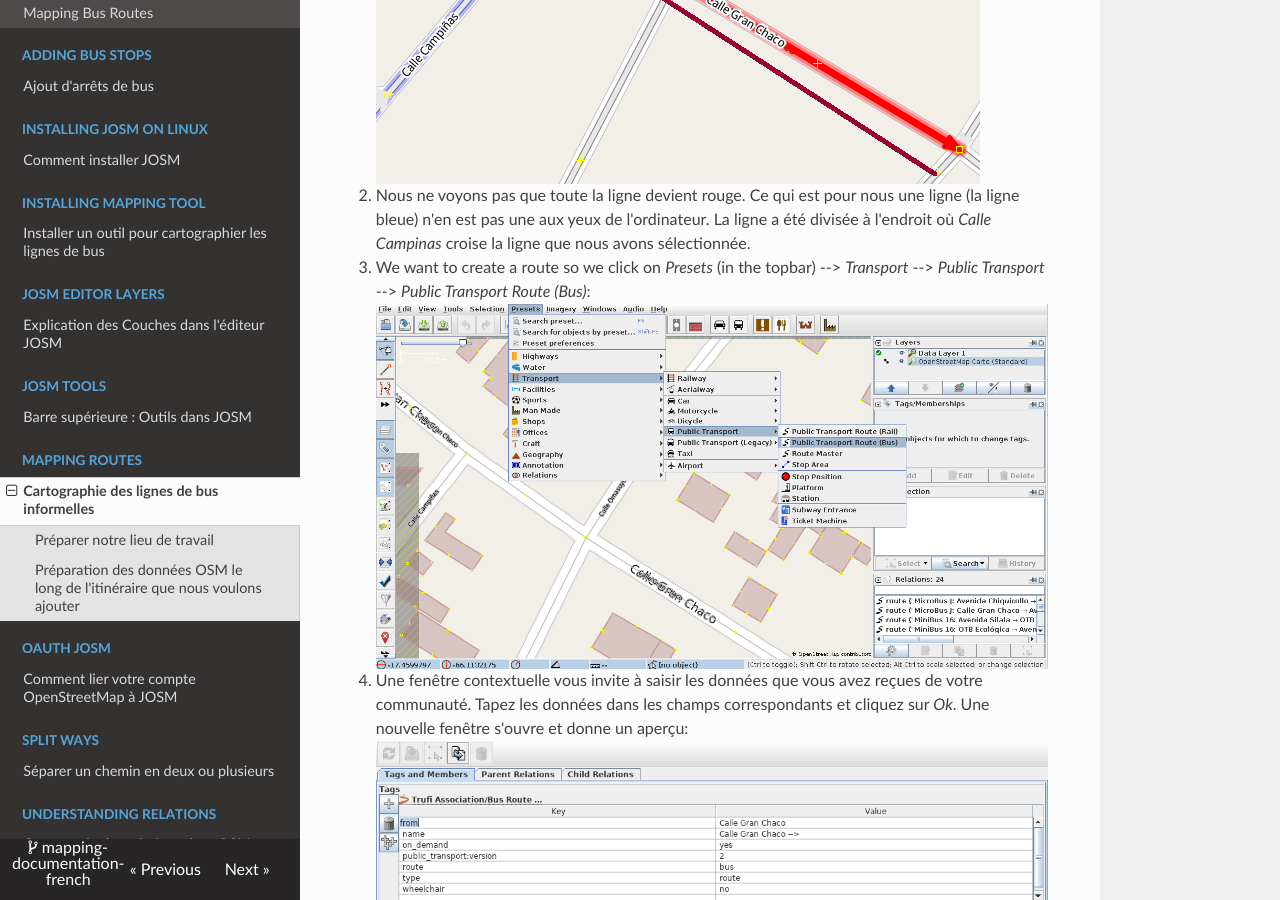
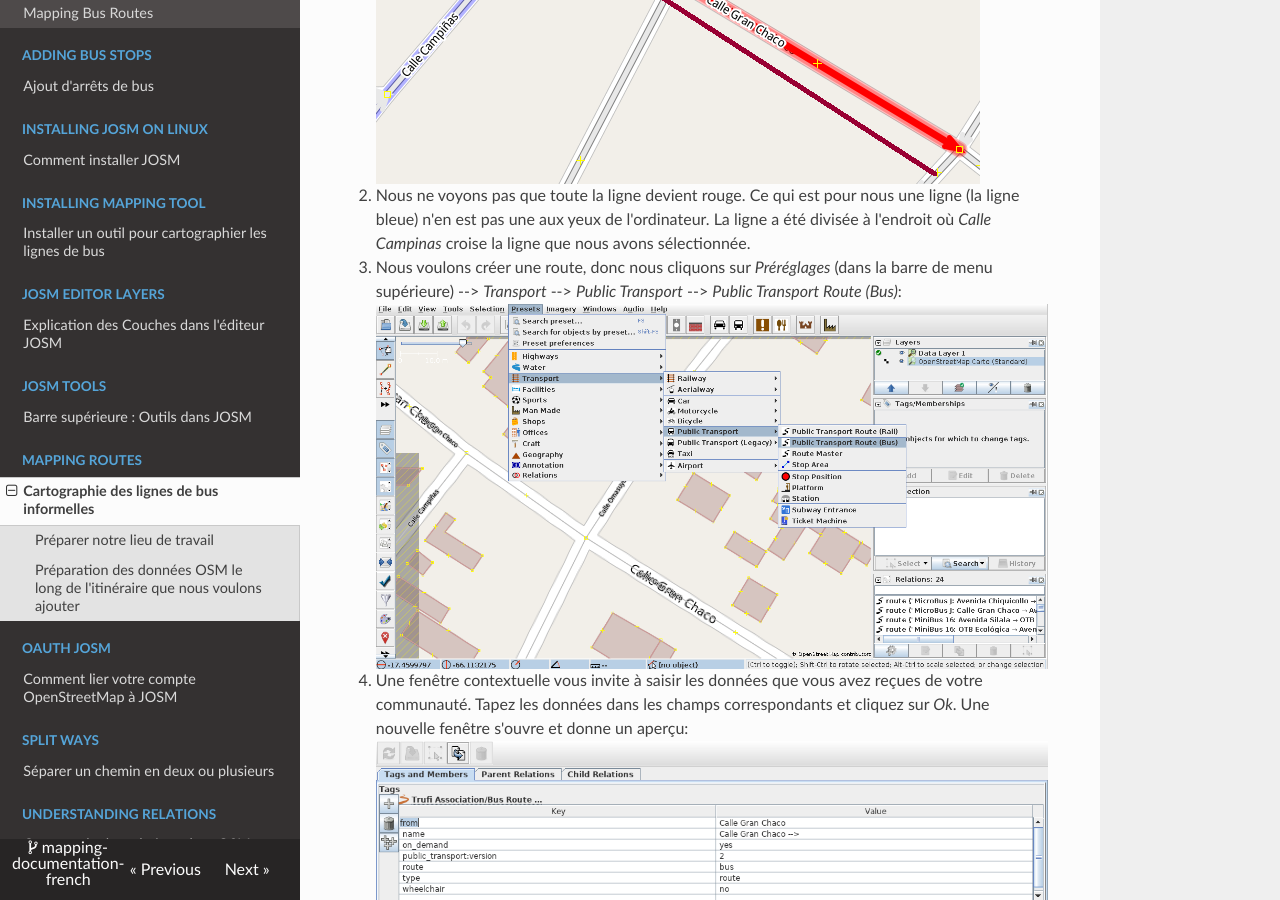
Before and after one commit to trufi-association/mapping-documentation-french, an MkDocs documentation site: the page built from docs/mapping-routes/index.md, in a window 1280 px wide and 900 px high, scrolled down 7719 px. Built offline with MkDocs 1.6.1, drawn with Linux system fonts in a browser that asks for light colours; nearby versions of some CDN libraries.

Commit message:
Translate Title, and some snippets

```diff
--- a/docs/mapping-routes/index.md
+++ b/docs/mapping-routes/index.md
@@ -69,7 +69,7 @@ Appuyez sur ALT+SHIFT+F1 pour arrêter/démarrer automatiquement le télécharge
 
 2. Nous ne voyons pas que toute la ligne devient rouge. Ce qui est pour nous une ligne (la ligne bleue) n'en est pas une aux yeux de l'ordinateur. La ligne a été divisée à l'endroit où _Calle Campinas_ croise la ligne que nous avons sélectionnée.
 
-3. We want to create a route so we click on *Presets* (in the topbar) --> *Transport* --> *Public Transport* --> *Public Transport Route (Bus)*: ![](josm-symbolbar-busroute.png)
+3. Nous voulons créer une route, donc nous cliquons sur *Préréglages* (dans la barre de menu supérieure) --> *Transport* --> *Public Transport* --> *Public Transport Route (Bus)*: ![](josm-symbolbar-busroute.png)
 
 4. Une fenêtre contextuelle vous invite à saisir les données que vous avez reçues de votre communauté. Tapez les données dans les champs correspondants et cliquez sur _Ok_. Une nouvelle fenêtre s'ouvre et donne un aperçu: ![](josm-createrelation-overview.png)
 
```
